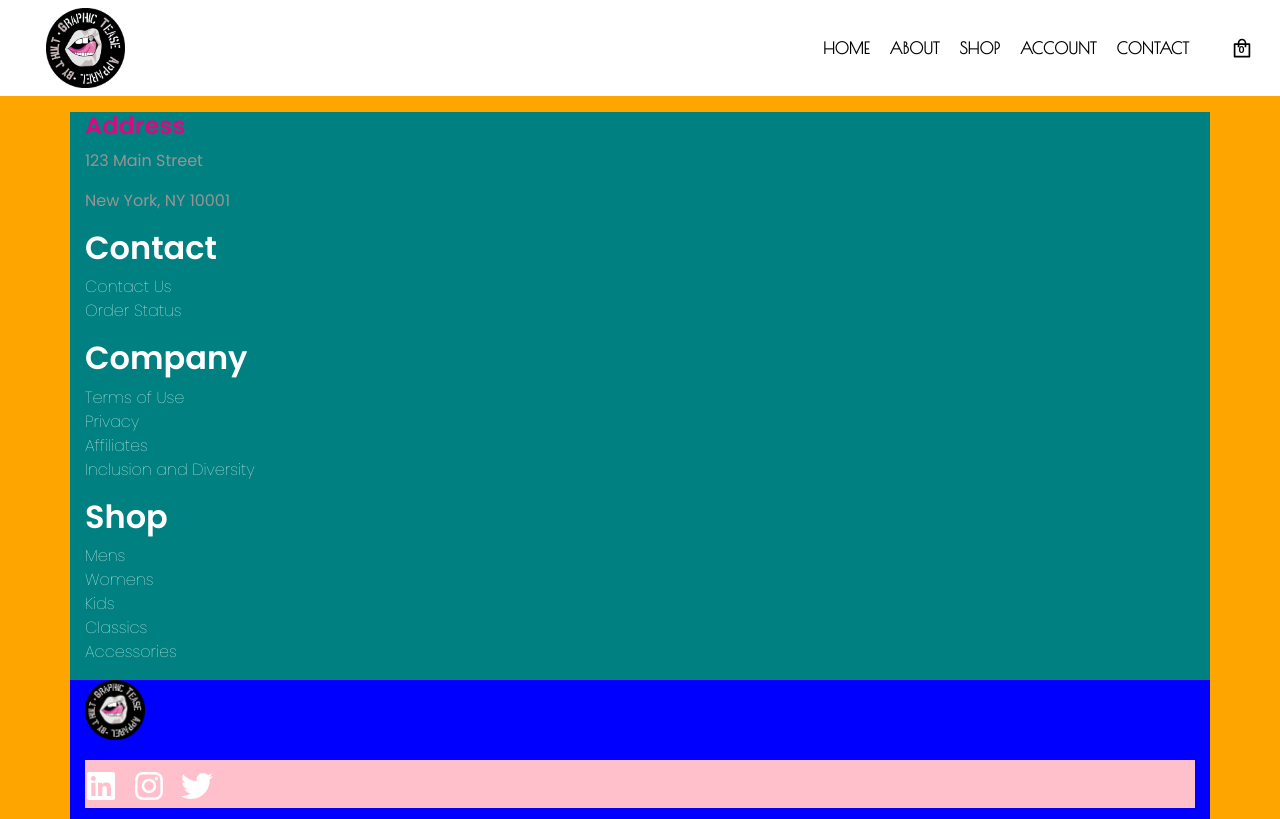
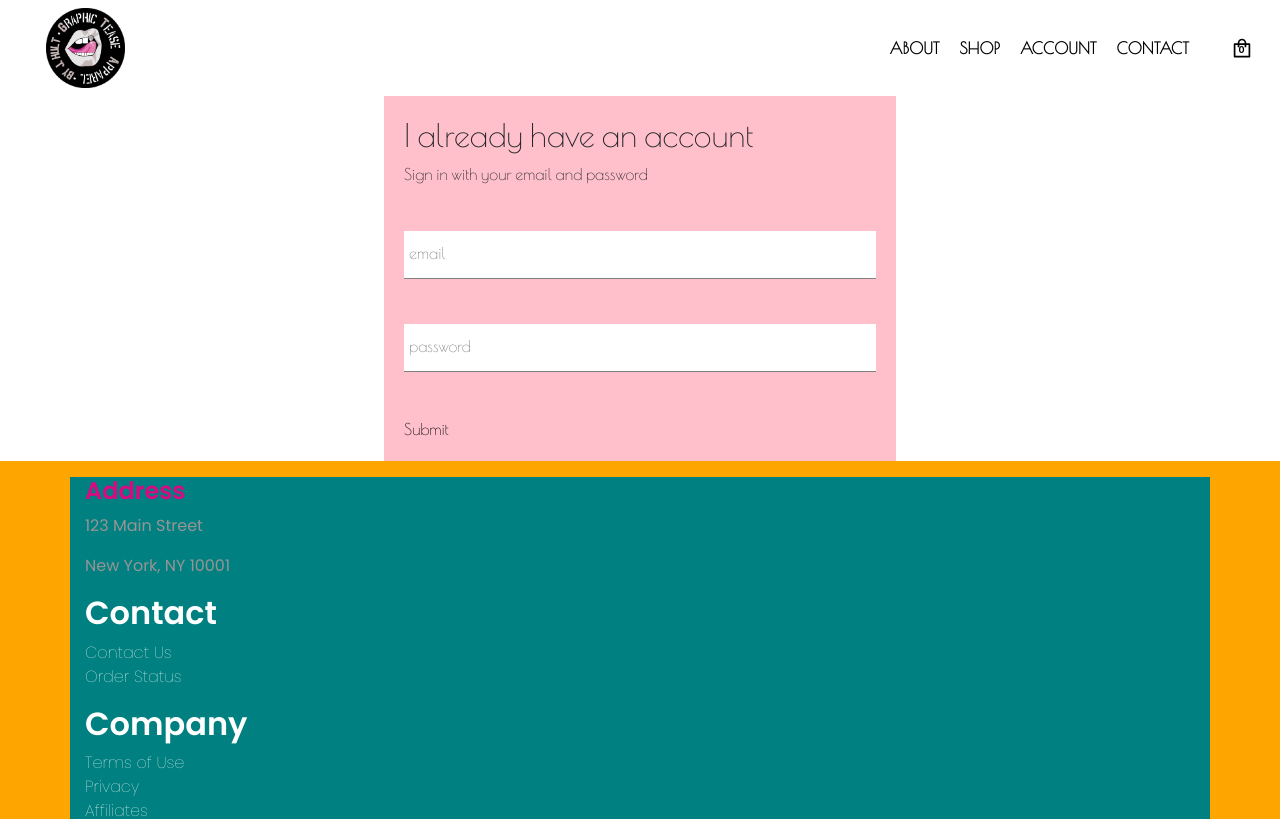
Before and after one commit to davefowler3/graphictease, a React (Create React App) app: page /signin in a window 1280 px wide. Shown: the top 819 px of the page. Built offline with nearby package versions, Linux system fonts and the light colour scheme; a web font is replaced by a local one.

Commit message:
Added sign in component and SASS.

```diff
--- a/src/App.js
+++ b/src/App.js
@@ -8,6 +8,7 @@ import Footer from './components/Footer';
 
 import Home from "./components/Home";
 import ShopPage from "./components/Pages/Shop";
+import SignInAndSignUpPage from "./components/Pages/Sign-in-and-sign-up/Sign-in-and-sign-up";
 import AboutPage from "./components/Pages/About";
 
 import { setCurrentUser } from './redux/user/user.actions'
@@ -21,6 +22,7 @@ function App() {
           <Route exact path="/" component={Home} />
           <Route path="/shop" component={ShopPage} />
           <Route path="/about" exact component={AboutPage} />
+          <Route path="/signin" component={SignInAndSignUpPage}/>
         </Switch>
         <Footer />
       </Router>
--- a/src/components/Card-item/Card-item.scss
+++ b/src/components/Card-item/Card-item.scss
@@ -1,5 +1,6 @@
 .menu-item {
     min-width: 20%;
+    min-width: 400px;
     height: 340px;
     flex: 1 1 auto;
     display: flex;
--- /dev/null
+++ b/src/components/Form-input/Form-input.js
@@ -0,0 +1,18 @@
+import React from 'react';
+
+import './Form-input.scss';
+
+const FormInput = ({ handleChange, label, ...otherProps }) => (
+    <div className="group">
+        <input className='form-input' onChange={handleChange} {...otherProps}/>
+        {
+            label ?
+            (<label className={`${otherProps.value.length} ? 'shrink' : ''} form-input-label`}>
+            {label}
+            </label>)
+            : null
+        }
+    </div>
+);
+
+export default FormInput;
--- /dev/null
+++ b/src/components/Form-input/Form-input.scss
@@ -0,0 +1,54 @@
+$sub-color: grey;
+$main-color: black;
+
+@mixin shrinkLabel {
+  top: -14px;
+  font-size: 12px;
+  color: $main-color;
+}
+
+.group {
+  position: relative;
+  margin: 45px 0;
+
+  .form-input {
+    background: none;
+    background-color: white;
+    color: $sub-color;
+    font-size: 18px;
+    padding: 10px 10px 10px 5px;
+    display: block;
+    width: 100%;
+    border: none;
+    border-radius: 0;
+    border-bottom: 1px solid $sub-color;
+    margin: 25px 0;
+
+    &:focus {
+      outline: none;
+    }
+
+    &:focus ~ .form-input-label {
+      @include shrinkLabel();
+    }
+  }
+
+  input[type='password'] {
+    letter-spacing: 0.3em;
+  }
+
+  .form-input-label {
+    color: $sub-color;
+    font-size: 16px;
+    font-weight: normal;
+    position: absolute;
+    pointer-events: none;
+    left: 5px;
+    top: 10px;
+    transition: 300ms ease all;
+
+    &.shrink {
+      @include shrinkLabel();
+    }
+  }
+}
--- a/src/components/Nav.js
+++ b/src/components/Nav.js
@@ -15,14 +15,15 @@ const Nav = ({ currentUser, hidden}) => {
   return (
     <div className="navbar">
       <div className="leftSide">
+      <Link className="option" to="/">
         <img className="logo" src={logo} alt="Graphic Tease logo"/>
+      </Link>
       </div>
       <div className="rightSide">
         <div className="links" id={showLinks ? "hidden" : ""}>
-          <Link className="option" to="/">HOME</Link>
           <Link className="option" to="/about">ABOUT</Link>
           <Link className="option" to="/shop">SHOP</Link>
-          <Link className="option" to="">ACCOUNT</Link>
+          <Link className="option" to="/signin">ACCOUNT</Link>
           <Link className="option" to="">CONTACT</Link>
         </div>
         <div>
--- /dev/null
+++ b/src/components/Pages/Sign-in-and-sign-up/Sign-in-and-sign-up.js
@@ -0,0 +1,13 @@
+import React from 'react';
+
+import SignIn from '../../Sign-in/Sign-in';
+
+import './Sign-in-and-sign-up.scss';
+
+const SignInAndSignUpPage = () => (
+    <div className='sign-in-and-sign-up'>
+        <SignIn />
+    </div>
+);
+
+export default SignInAndSignUpPage;
--- /dev/null
+++ b/src/components/Sign-in/Sign-in.js
@@ -0,0 +1,46 @@
+import React from 'react';
+
+import FormInput from '../Form-input/Form-input';
+
+import './Sign-in.scss';
+
+class SignIn extends React.Component{
+    constructor(props) {
+        super(props);
+
+        this.state = {
+            email: '',
+            password: ''
+        }
+    }
+
+    handleSubmit = event => {
+        event.preventDefault();
+
+        this.setState({email: '', password: ''})
+    }
+
+    handleChange = event => {
+        const { value, name } = event.target;
+
+        this.setState({ [name]: value });
+    }
+
+    render() {
+        return(
+            <div className='sign-in'>
+                <h2>I already have an account</h2>
+                <span>Sign in with your email and password</span>
+
+                <form onSubmit={this.handleSubmit}>
+                    <FormInput name="email" type="email" value={this.state.email} handleChange={this.handleChange} label="email" required/>
+                    <FormInput name="password" type="password" value={this.state.password} label="password" required/>
+
+                    <input type="submit" value="Submit"/>
+                </form>
+            </div>
+        )
+    }
+}
+
+export default SignIn;
--- /dev/null
+++ b/src/components/Sign-in/Sign-in.scss
@@ -0,0 +1,7 @@
+.sign-in {
+    background-color: pink;
+    margin: auto;
+    width: 40vw;
+    padding: 20px;
+    font-family: var(--ff-fourth);
+}
```
Also changed, not shown: src/components/Pages/Sign-in-and-sign-up/Sign-in-and-sign-up.scss (added).
